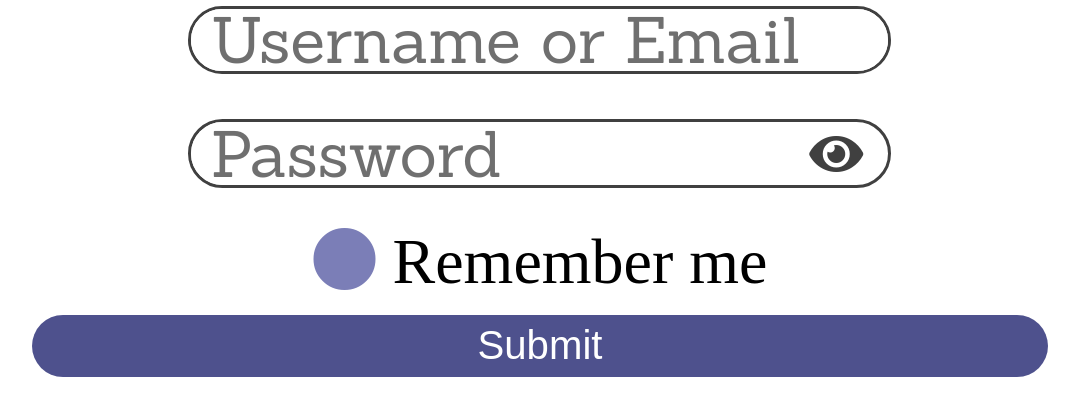
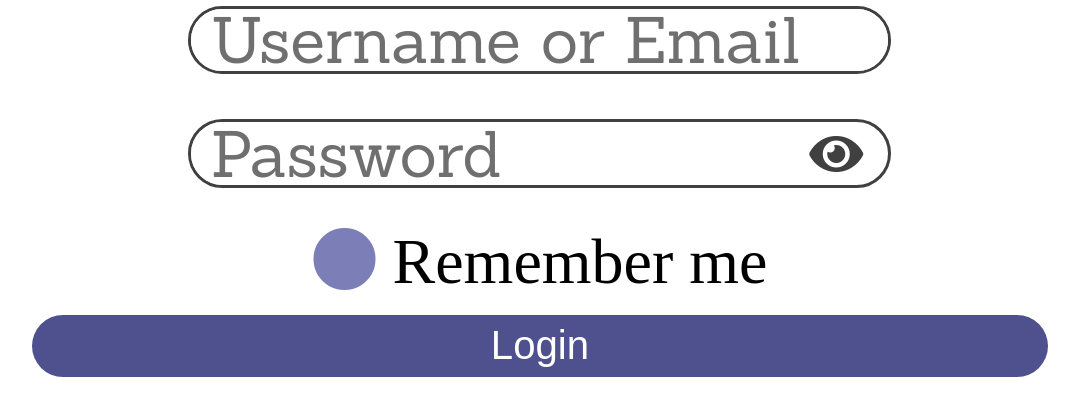
Before and after one commit to Rishika-S-V/college-management-system, a Flask app: page /admin-login in a window 1280 px wide. Shown: the part 463-861 px from the top of the page, without its empty margins (100-1179 px from the left). Run offline with Flask 2, Linux system fonts and the light colour scheme; parts of the project's set-up code (start-up, migrations or seed data) failed here and were passed over; some web fonts are replaced.

Commit message:
Update admin_login.html.j2

```diff
--- a/website/templates/login/admin_login.html.j2
+++ b/website/templates/login/admin_login.html.j2
@@ -56,7 +56,7 @@
                         <input type="checkbox" name="admin-login-form__remember-me-check-box" id="admin-login-form__remember-me-check-box" class="input-chk-box__input-field">
                         <label for="admin-login-form__remember-me-check-box" class="input-chk-box__label">Remember me</label>
                     </div>
-               <input type="submit" class="btn btn--capsule btn--primary" value="Submit">
+               <input type="submit" class="btn btn--capsule btn--primary" value="Login">
                 </div>
             </form>
         </main>
```
